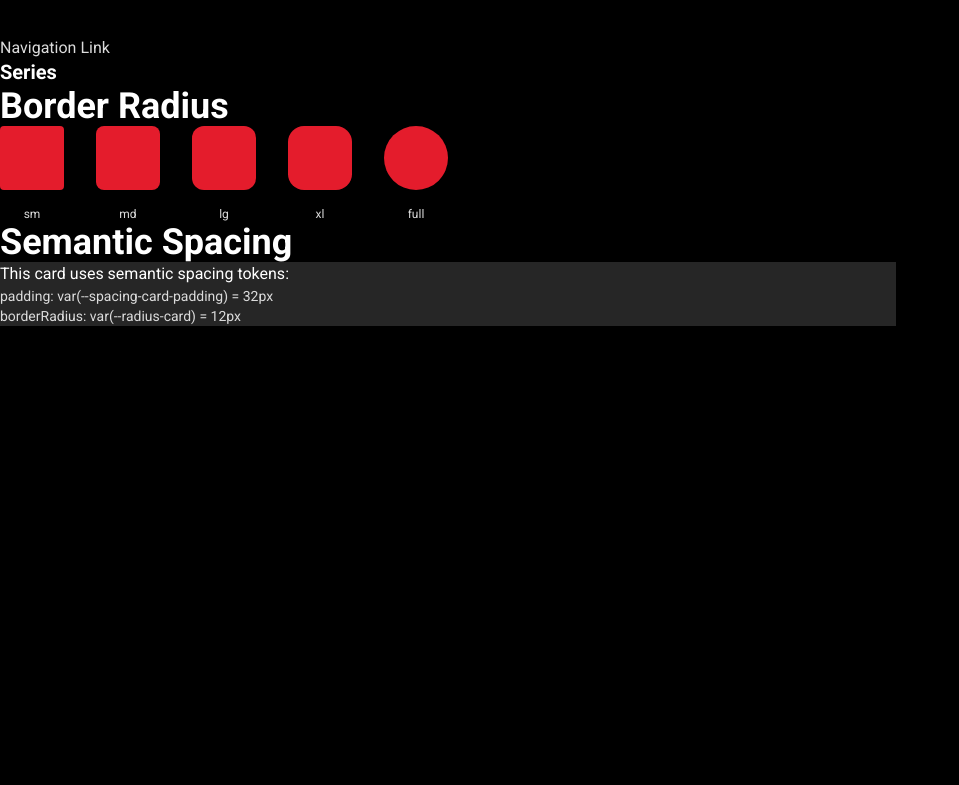
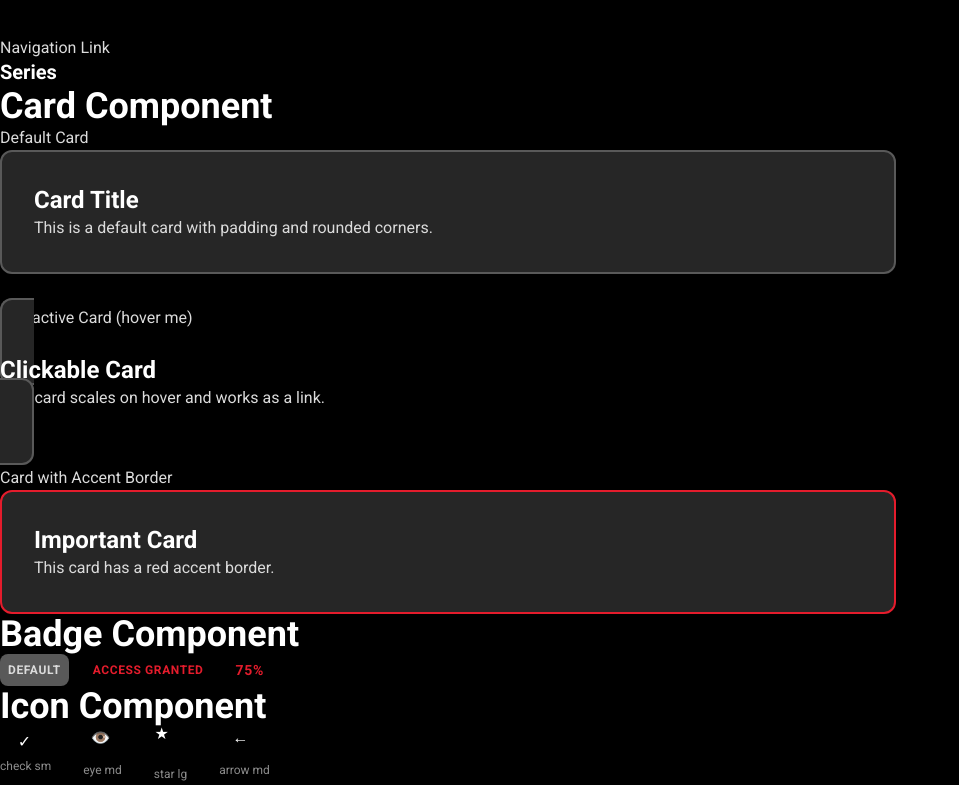
Before and after one commit to edwardstone1337/SCP, a Next.js app: page /components-test in a window 1280 px wide. Shown: the part 1604-2389 px from the top of the page, without its empty margins (0-959 px from the left). Before the commit the page ends 1930 px from the top, so only its background shows below. Built offline with nearby package versions, Linux system fonts and the light colour scheme.

Commit message:
feat: add Card, Badge, and Icon components

```diff
--- a/app/components-test/page.tsx
+++ b/app/components-test/page.tsx
@@ -1,6 +1,9 @@
 import { Heading, Text, Mono, Label } from '@/components/ui/typography'
 import { Button } from '@/components/ui/button'
 import { Link } from '@/components/ui/link'
+import { Card } from '@/components/ui/card'
+import { Badge } from '@/components/ui/badge'
+import { Icon } from '@/components/ui/icon'
 
 export default function ComponentsTestPage() {
   return (
@@ -292,6 +295,148 @@ export default function ComponentsTestPage() {
           </div>
         </section>
 
+        {/* Card Component */}
+        <section>
+          <Heading level={2} className="mb-4">
+            Card Component
+          </Heading>
+
+          <div
+            style={{
+              display: 'flex',
+              flexDirection: 'column',
+              gap: 'var(--spacing-4)',
+            }}
+          >
+            {/* Default Card */}
+            <div>
+              <Text variant="secondary" className="mb-2">
+                Default Card
+              </Text>
+              <Card>
+                <Heading level={4}>Card Title</Heading>
+                <Text variant="secondary">
+                  This is a default card with padding and rounded corners.
+                </Text>
+              </Card>
+            </div>
+
+            {/* Interactive Card (as link) */}
+            <div>
+              <Text variant="secondary" className="mb-2">
+                Interactive Card (hover me)
+              </Text>
+              <Card variant="interactive" href="/series">
+                <Heading level={4}>Clickable Card</Heading>
+                <Text variant="secondary">
+                  This card scales on hover and works as a link.
+                </Text>
+              </Card>
+            </div>
+
+            {/* Card with accent border */}
+            <div>
+              <Text variant="secondary" className="mb-2">
+                Card with Accent Border
+              </Text>
+              <Card accentBorder>
+                <Heading level={4}>Important Card</Heading>
+                <Text variant="secondary">
+                  This card has a red accent border.
+                </Text>
+              </Card>
+            </div>
+          </div>
+        </section>
+
+        {/* Badge Component */}
+        <section>
+          <Heading level={2} className="mb-4">
+            Badge Component
+          </Heading>
+
+          <div
+            style={{
+              display: 'flex',
+              gap: 'var(--spacing-2)',
+              flexWrap: 'wrap',
+              alignItems: 'center',
+            }}
+          >
+            <Badge variant="default">Default</Badge>
+            <Badge variant="accent">Access Granted</Badge>
+            <Badge variant="progress">75%</Badge>
+          </div>
+        </section>
+
+        {/* Icon Component */}
+        <section>
+          <Heading level={2} className="mb-4">
+            Icon Component
+          </Heading>
+
+          <div
+            style={{
+              display: 'flex',
+              gap: 'var(--spacing-4)',
+              alignItems: 'center',
+            }}
+          >
+            <div
+              style={{
+                display: 'flex',
+                flexDirection: 'column',
+                gap: 'var(--spacing-1)',
+                alignItems: 'center',
+              }}
+            >
+              <Icon name="check" size="sm" />
+              <Text variant="muted" size="xs">
+                check sm
+              </Text>
+            </div>
+            <div
+              style={{
+                display: 'flex',
+                flexDirection: 'column',
+                gap: 'var(--spacing-1)',
+                alignItems: 'center',
+              }}
+            >
+              <Icon name="eye" size="md" />
+              <Text variant="muted" size="xs">
+                eye md
+              </Text>
+            </div>
+            <div
+              style={{
+                display: 'flex',
+                flexDirection: 'column',
+                gap: 'var(--spacing-1)',
+                alignItems: 'center',
+              }}
+            >
+              <Icon name="star" size="lg" />
+              <Text variant="muted" size="xs">
+                star lg
+              </Text>
+            </div>
+            <div
+              style={{
+                display: 'flex',
+                flexDirection: 'column',
+                gap: 'var(--spacing-1)',
+                alignItems: 'center',
+              }}
+            >
+              <Icon name="arrow-back" size="md" />
+              <Text variant="muted" size="xs">
+                arrow md
+              </Text>
+            </div>
+          </div>
+        </section>
+
         {/* Border Radius */}
         <section>
           <Heading level={2} className="mb-4">
--- a/app/globals.css
+++ b/app/globals.css
@@ -157,6 +157,17 @@
   --font-size-sm: 0.875rem;
   --font-size-base: 1rem;
   --font-size-lg: 1.25rem;
+
+  /* Card, Badge, Icon inline-style tokens */
+  --radius-card: var(--radius-lg);
+  --radius-badge: var(--radius-md);
+  --spacing-card-padding: var(--spacing-4);
+  --color-grey-7: #8c8c8c;
+  --color-grey-8: #595959;
+  --color-grey-9: #262626;
+  --color-text-secondary: #dbdbdb;
+  --color-accent: #e41c2c;
+  --font-size-xs: 0.75rem;
 }
 
 /* Base Styles */
@@ -218,3 +229,8 @@ a[data-variant="back"]:hover {
 a[data-variant="nav"]:hover {
   color: var(--color-accent);
 }
+
+/* Card hover states */
+[data-variant="interactive"]:hover {
+  transform: scale(1.02);
+}
--- /dev/null
+++ b/components/ui/badge.tsx
@@ -0,0 +1,52 @@
+import { ReactNode, CSSProperties } from 'react'
+
+interface BadgeProps {
+  children: ReactNode
+  variant?: 'default' | 'accent' | 'progress'
+  className?: string
+}
+
+export function Badge({
+  children,
+  variant = 'default',
+  className,
+}: BadgeProps) {
+  const baseStyle: CSSProperties = {
+    display: 'inline-flex',
+    alignItems: 'center',
+    justifyContent: 'center',
+    padding: '4px 8px',
+    borderRadius: 'var(--radius-badge)',
+    fontSize: 'var(--font-size-xs)',
+    fontWeight: 700,
+    textTransform: 'uppercase',
+    letterSpacing: '0.05em',
+  }
+
+  const variantStyles: Record<string, CSSProperties> = {
+    default: {
+      backgroundColor: 'var(--color-grey-8)',
+      color: 'var(--color-text-secondary)',
+    },
+    accent: {
+      backgroundColor: 'transparent',
+      color: 'var(--color-accent)',
+    },
+    progress: {
+      backgroundColor: 'transparent',
+      color: 'var(--color-accent)',
+      fontSize: 'var(--font-size-sm)',
+    },
+  }
+
+  const combinedStyle: CSSProperties = {
+    ...baseStyle,
+    ...variantStyles[variant],
+  }
+
+  return (
+    <span className={className} style={combinedStyle}>
+      {children}
+    </span>
+  )
+}
--- /dev/null
+++ b/components/ui/card.tsx
@@ -0,0 +1,71 @@
+import { ReactNode, CSSProperties } from 'react'
+import Link from 'next/link'
+import { cn } from '@/lib/utils/cn'
+
+interface CardProps {
+  children: ReactNode
+  variant?: 'default' | 'interactive' | 'bordered'
+  accentBorder?: boolean
+  href?: string
+  className?: string
+}
+
+export function Card({
+  children,
+  variant = 'default',
+  accentBorder = false,
+  href,
+  className,
+}: CardProps) {
+  // Base styles
+  const baseStyle: CSSProperties = {
+    padding: 'var(--spacing-card-padding)',
+    backgroundColor: 'var(--color-grey-9)',
+    borderRadius: 'var(--radius-card)',
+    borderWidth: 'var(--border-width-normal)',
+    borderStyle: 'solid',
+    borderColor: accentBorder ? 'var(--color-accent)' : 'var(--color-grey-8)',
+  }
+
+  // Variant styles
+  const variantStyles: Record<string, CSSProperties> = {
+    default: {},
+    interactive: {
+      cursor: 'pointer',
+      transition: 'transform var(--transition-base)',
+    },
+    bordered: {
+      borderColor: accentBorder ? 'var(--color-accent)' : 'var(--color-grey-7)',
+    },
+  }
+
+  const combinedStyle: CSSProperties = {
+    ...baseStyle,
+    ...variantStyles[variant],
+  }
+
+  // If href provided, render as Link
+  if (href) {
+    return (
+      <Link
+        href={href}
+        className={className}
+        style={combinedStyle}
+        data-variant={variant}
+      >
+        {children}
+      </Link>
+    )
+  }
+
+  // Otherwise render as div
+  return (
+    <div
+      className={className}
+      style={combinedStyle}
+      data-variant={variant}
+    >
+      {children}
+    </div>
+  )
+}
--- /dev/null
+++ b/components/ui/icon.tsx
@@ -0,0 +1,39 @@
+import { CSSProperties } from 'react'
+
+interface IconProps {
+  name: 'check' | 'eye' | 'star' | 'arrow-back'
+  size?: 'sm' | 'md' | 'lg'
+  className?: string
+}
+
+export function Icon({ name, size = 'md', className }: IconProps) {
+  const sizes = {
+    sm: '16px',
+    md: '24px',
+    lg: '32px',
+  }
+
+  const style: CSSProperties = {
+    width: sizes[size],
+    height: sizes[size],
+    display: 'inline-block',
+    lineHeight: 1,
+  }
+
+  const icons = {
+    check: '✓',
+    eye: '👁️',
+    star: '★',
+    'arrow-back': '←',
+  }
+
+  return (
+    <span
+      className={className}
+      style={style}
+      aria-hidden="true"
+    >
+      {icons[name]}
+    </span>
+  )
+}
```
